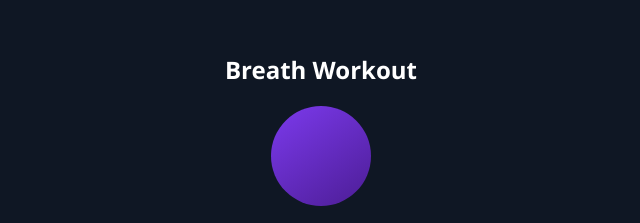
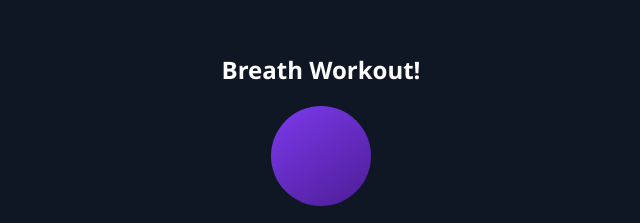
Before and after one commit to thothcher/breathe, a plain HTML site: page index.html in a window 1280 px wide. Shown: the part 195-418 px from the top of the page, 319-959 px from the left. Drawn offline with Linux system fonts and the light colour scheme.

Commit message:
corrected heading

```diff
--- a/index.html
+++ b/index.html
@@ -68,7 +68,7 @@
 </head>
 <body>
 
-<h1>Breath Workout</h1>
+<h1>Breath Workout!</h1>
 <div class="bubble" id="bubble"></div>
 <div class="phase" id="phase">Press Start</div>
 <div class="timer" id="timer">0</div>
```
